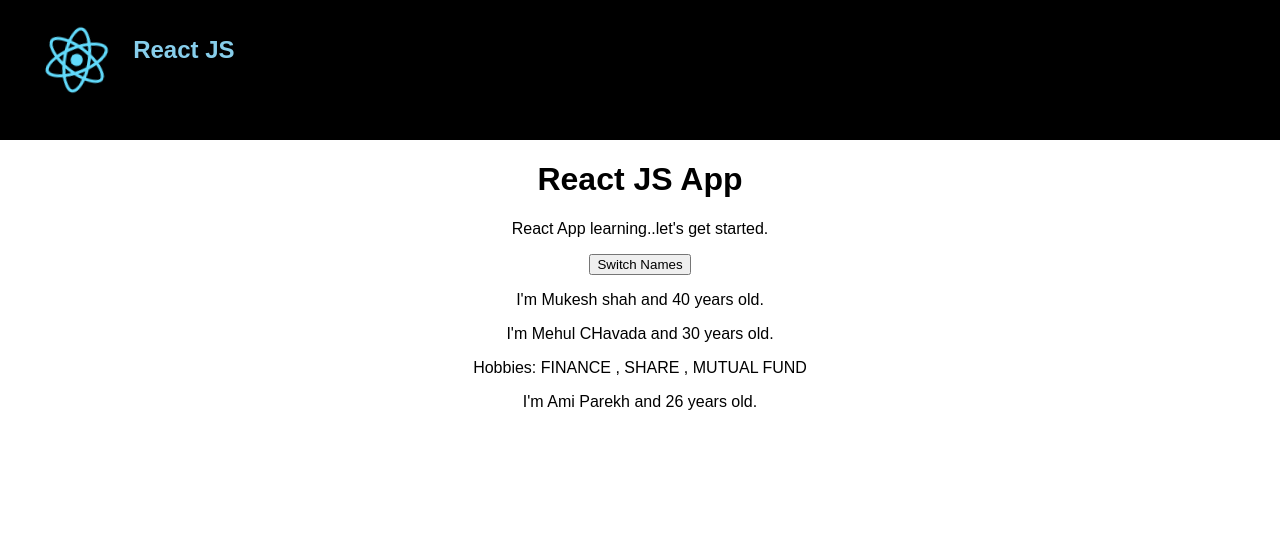
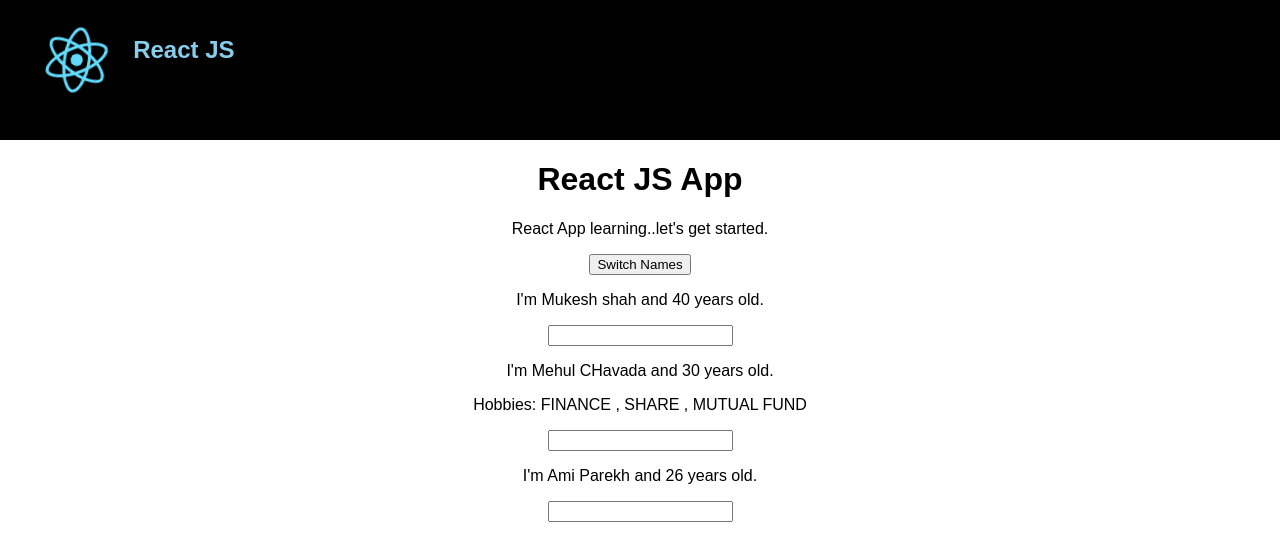
Before and after one commit to ParekhAmi/React-JS, a React (Create React App) app in the folder my-first-app/: page / in a window 1280 px wide. Shown: the top 560 px of the page. Built offline with nearby package versions, Linux system fonts and the light colour scheme.

Commit message:
Two way binding

```diff
--- a/my-first-app/src/Person/Person.js
+++ b/my-first-app/src/Person/Person.js
@@ -5,6 +5,7 @@ const person = (props) => {
         <div>
             <p onClick={props.click}> I'm {props.name} and {props.age} years old.</p>
             <p>{props.children}</p>
+            <input type="text" onChange={props.changed}/>
         </div>
     )
 };
```
